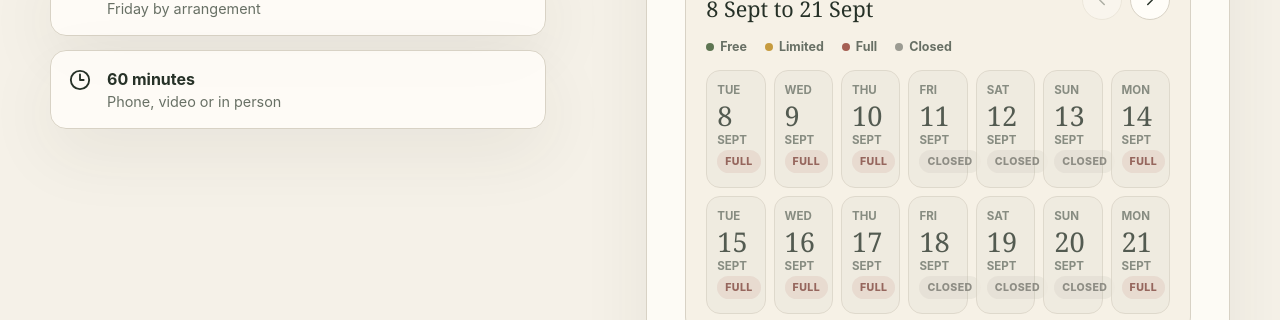
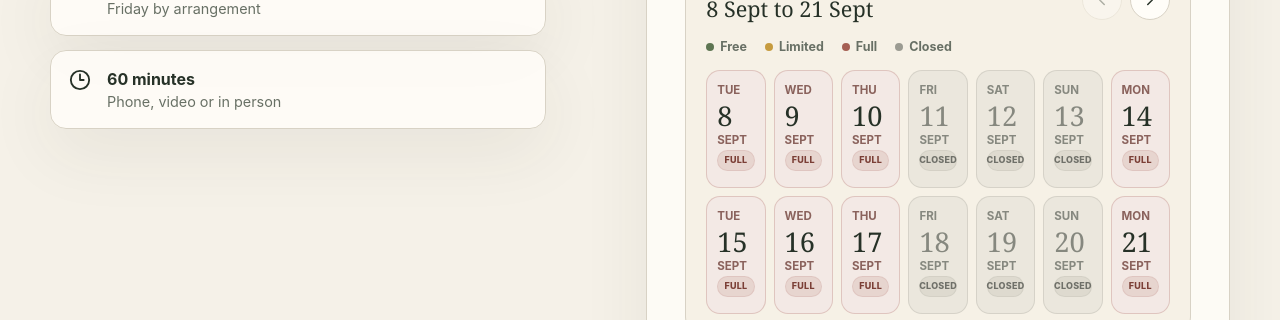
Before and after one commit to haamip/beetit-solutions-web, a React (Vite) app: page /book in a window 1280 px wide. Shown: the part 632-952 px from the top of the page. Built offline with nearby package versions, Linux system fonts and the light colour scheme; no server answers.

Commit message:
Polish booking availability states

```diff
--- a/src/booking-calendar.css
+++ b/src/booking-calendar.css
@@ -106,7 +106,7 @@
   min-width: 0;
   min-height: 118px;
   display: grid;
-  justify-items: start;
+  justify-items: stretch;
   align-content: start;
   gap: 3px;
   padding: 12px 10px;
@@ -116,7 +116,8 @@
   color: var(--ink);
   text-align: left;
   cursor: pointer;
-  transition: transform 140ms ease, border-color 140ms ease, box-shadow 140ms ease;
+  overflow: hidden;
+  transition: transform 140ms ease, border-color 140ms ease, box-shadow 140ms ease, background 140ms ease;
 }
 
 .availability-day:hover:not(:disabled) {
@@ -127,11 +128,35 @@
 
 .availability-day.selected {
   border-color: var(--olive-dark);
-  box-shadow: inset 0 0 0 1px var(--olive-dark);
+  box-shadow: inset 0 0 0 1px var(--olive-dark), 0 8px 20px rgba(57, 56, 46, 0.08);
 }
 
 .availability-day:disabled {
   cursor: default;
+}
+
+.availability-day.free {
+  border-color: rgba(93, 117, 82, 0.32);
+}
+
+.availability-day.limited {
+  border-color: rgba(198, 155, 63, 0.38);
+  background: #fffaf0;
+}
+
+.availability-day.full {
+  border-color: rgba(165, 95, 83, 0.26);
+  background: #f3e9e5;
+}
+
+.availability-day.closed {
+  border-color: rgba(115, 115, 105, 0.18);
+  background: #ebe7dd;
+}
+
+.availability-day.loading {
+  border-color: rgba(115, 115, 105, 0.18);
+  background: #f0ece3;
 }
 
 .availability-weekday,
@@ -150,44 +175,62 @@
   line-height: 1;
 }
 
+.availability-day.full .availability-weekday,
+.availability-day.full .availability-month {
+  color: #8a625c;
+}
+
+.availability-day.closed .availability-weekday,
+.availability-day.closed .availability-month,
+.availability-day.closed strong,
+.availability-day.loading .availability-weekday,
+.availability-day.loading .availability-month {
+  color: #86887f;
+}
+
 .availability-status {
+  width: 100%;
+  min-width: 0;
   display: inline-flex;
   align-items: center;
-  gap: 5px;
+  justify-content: center;
+  gap: 4px;
   margin-top: auto;
-  padding: 5px 8px;
+  padding: 5px 5px;
+  border: 1px solid transparent;
   border-radius: 999px;
-  font-size: 0.66rem;
+  font-size: clamp(0.56rem, 0.68vw, 0.66rem);
   font-weight: 850;
-  letter-spacing: 0.04em;
+  letter-spacing: 0.03em;
+  line-height: 1;
+  text-align: center;
   text-transform: uppercase;
+  white-space: nowrap;
 }
 
 .availability-status.free {
+  border-color: rgba(93, 117, 82, 0.12);
   background: rgba(93, 117, 82, 0.14);
   color: #3f5d37;
 }
 
 .availability-status.limited {
+  border-color: rgba(198, 155, 63, 0.14);
   background: rgba(198, 155, 63, 0.16);
   color: #7f611d;
 }
 
 .availability-status.full {
+  border-color: rgba(165, 95, 83, 0.12);
   background: rgba(165, 95, 83, 0.14);
   color: #7b3f36;
 }
 
 .availability-status.closed,
 .availability-status.loading {
-  background: rgba(115, 115, 105, 0.1);
-  color: #717169;
-}
-
-.availability-day.closed,
-.availability-day.full {
-  background: #eee9de;
-  opacity: 0.78;
+  border-color: rgba(115, 115, 105, 0.1);
+  background: rgba(115, 115, 105, 0.11);
+  color: #6f7069;
 }
 
 .slot-button {
@@ -229,4 +272,11 @@
   .availability-day {
     min-height: 104px;
   }
+
+  .availability-status {
+    width: auto;
+    justify-self: start;
+    padding-inline: 9px;
+    font-size: 0.64rem;
+  }
 }
```
